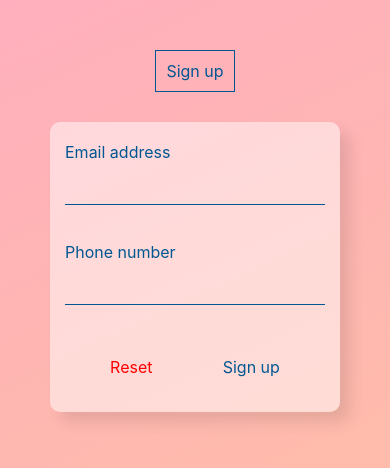
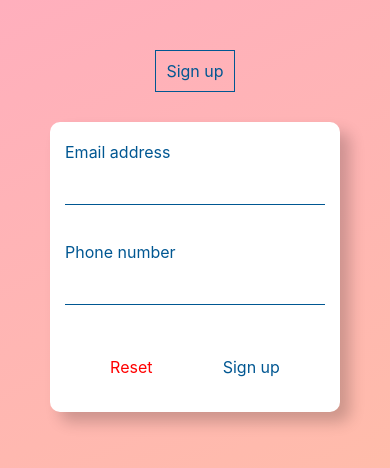
Before and after one commit to yzyly1992/CS5520-Assignment1, a React Native app: screen / in a window 390 px wide. Shown: the top 468 px of the page. Built offline with nearby package versions, Linux system fonts and the light colour scheme.

Commit message:
add shadow on android with elevation

```diff
--- a/components/Card.js
+++ b/components/Card.js
@@ -12,7 +12,7 @@ export default function Card(props) {
 const styles = StyleSheet.create({
     container: {
         width: '100%',
-        backgroundColor: 'rgba(255,255,255,0.5)',
+        backgroundColor: 'white',
         padding: 15,
         borderRadius: 10,
         marginVertical: 30,
@@ -21,7 +21,8 @@ const styles = StyleSheet.create({
           height: 10,
         },
         shadowColor: 'black',
-        shadowOpacity: '0.1',
+        shadowOpacity: '0.2',
         shadowRadius: 15,
+        elevation: 20,
     },
   });
```
